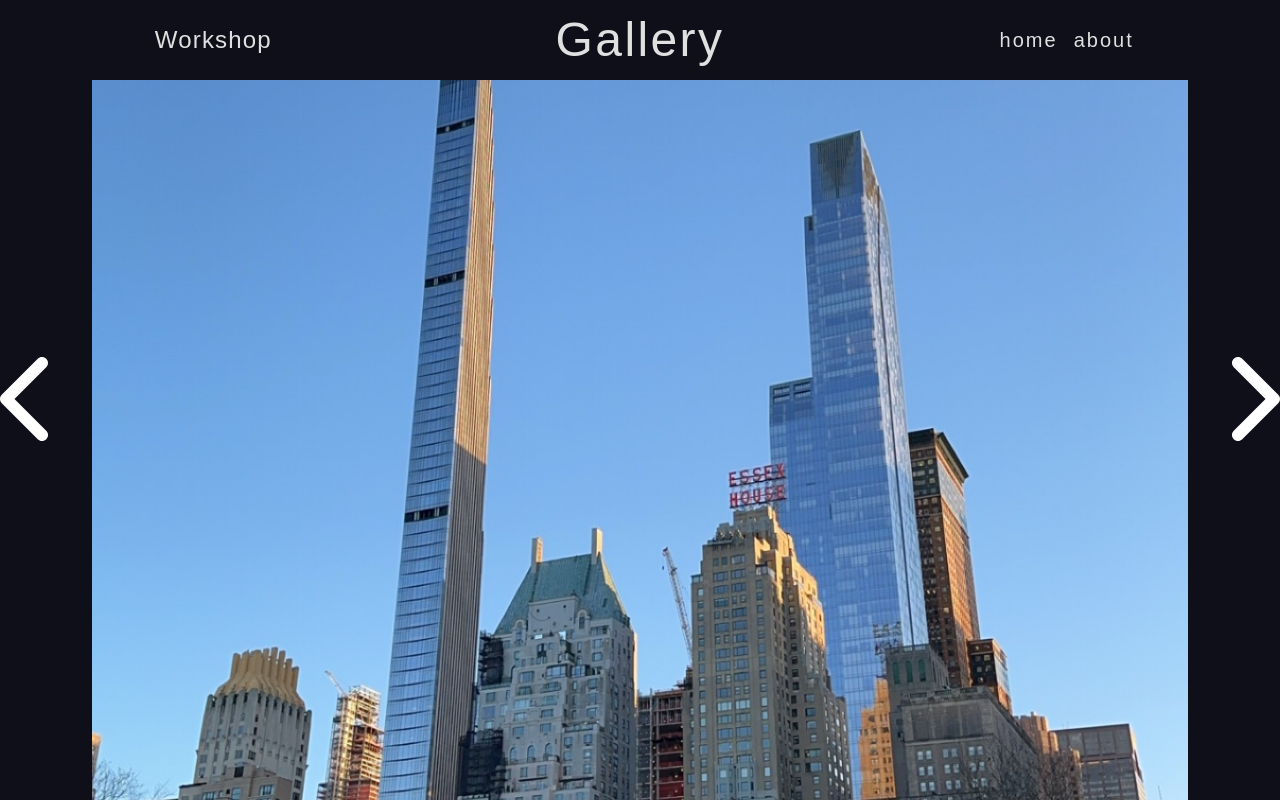
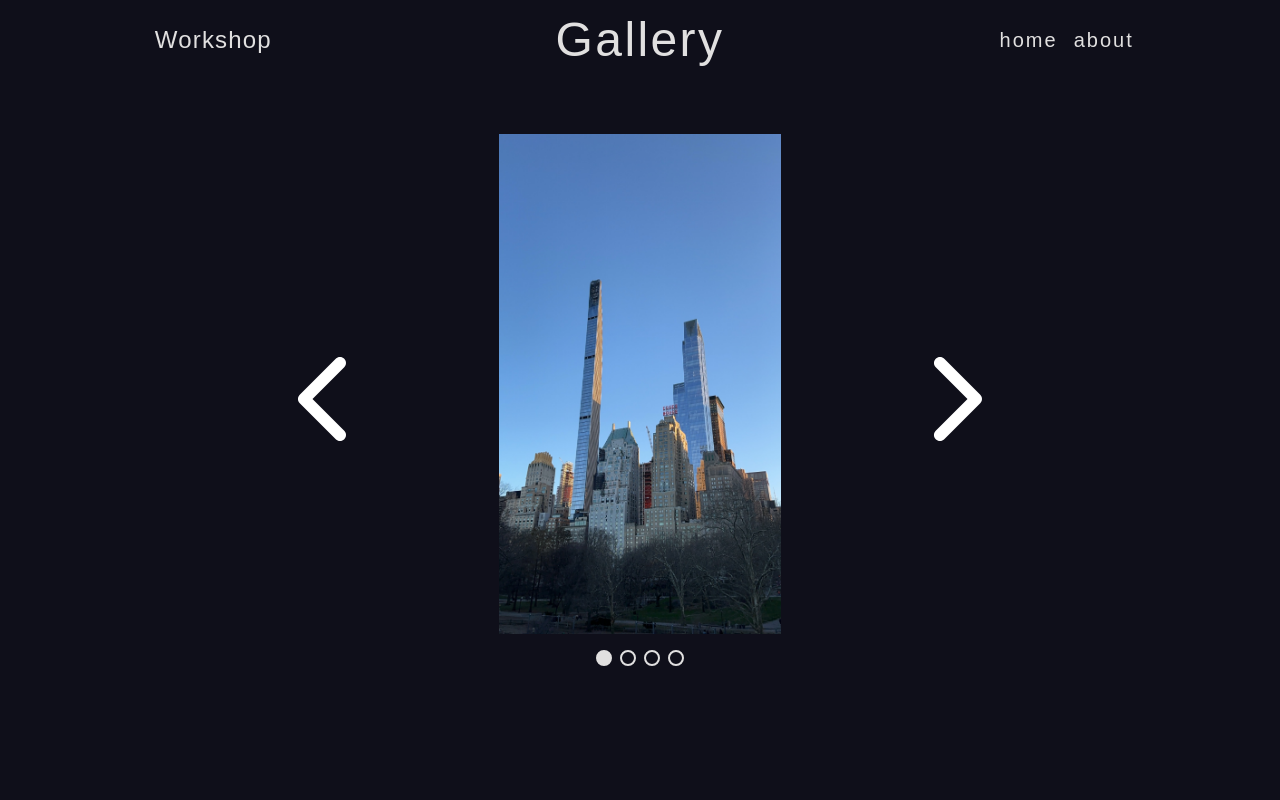
Before and after one commit to alex-yng/alex-workshop, a React (Vite) app: page /gallery in a window 1280 px wide. Shown: the top 800 px of the page. Built offline with nearby package versions, Linux system fonts and the light colour scheme; a web font is replaced by a local one.

Commit message:
created lib folder for logical functions, reorganized gallery for proper prop drilling

```diff
--- a/src/components/GalleryComponents/GalleryWrapper.tsx
+++ b/src/components/GalleryComponents/GalleryWrapper.tsx
@@ -3,14 +3,28 @@ import {
   faChevronRight,
 } from "@fortawesome/free-solid-svg-icons";
 import { FontAwesomeIcon } from "@fortawesome/react-fontawesome";
+import PhotoBox from "./PhotoBox";
 
-const GalleryWrapper = ({ children }: { children: React.ReactNode }) => {
+type Image = {
+  index: number;
+  url: string;
+  title: string;
+  description: string;
+  alt: string;
+  isActive: boolean;
+};
+
+interface images {
+  images: Image[];
+}
+
+const GalleryWrapper = ({ images }: images) => {
   return (
     <div className='flex items-center justify-center gap-8'>
       <button className='text-8xl'>
         <FontAwesomeIcon icon={faChevronLeft} color='white' />
       </button>
-      {children}
+      <PhotoBox images={images} />
       <button className='text-8xl'>
         <FontAwesomeIcon icon={faChevronRight} color='white' />
       </button>
--- a/src/components/GalleryComponents/Photo.tsx
+++ b/src/components/GalleryComponents/Photo.tsx
@@ -15,9 +15,14 @@ const Photo = ({ images }: images) => {
   let activeImage = images.filter((img) => img.isActive === true)[0];
 
   return (
-    <>
-      <img src={activeImage.url} alt={activeImage.alt} />
-    </>
+    <div className='size-[500px]'>
+      <img
+        src={activeImage.url}
+        alt={activeImage.alt}
+        className='size-full rounded-xl'
+        style={{ objectFit: "contain" }}
+      />
+    </div>
   );
 };
 
--- a/src/pages/Gallery.tsx
+++ b/src/pages/Gallery.tsx
@@ -9,9 +9,7 @@ const Gallery = () => {
     <>
       <Header title='Gallery' />
       <main className='w-full h-screen flex flex-col justify-center items-center'>
-        <GalleryWrapper>
-          <PhotoBox images={images} />
-        </GalleryWrapper>
+        <GalleryWrapper images={images} />
       </main>
       <Footer />
     </>
```
Also changed, not shown: src/lib/GalleryLogic/switch.ts (added).
